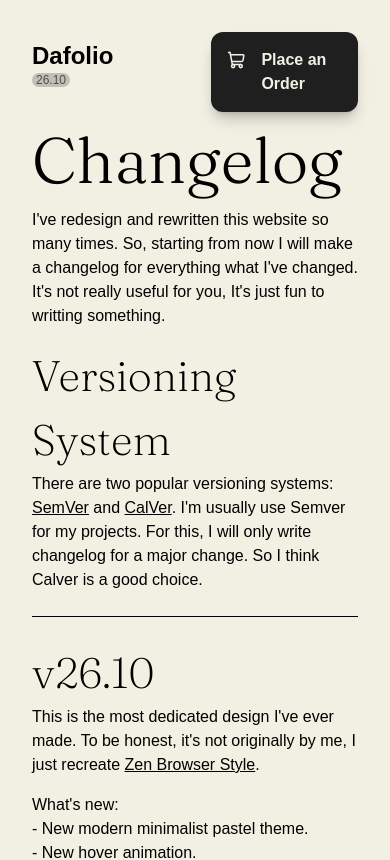
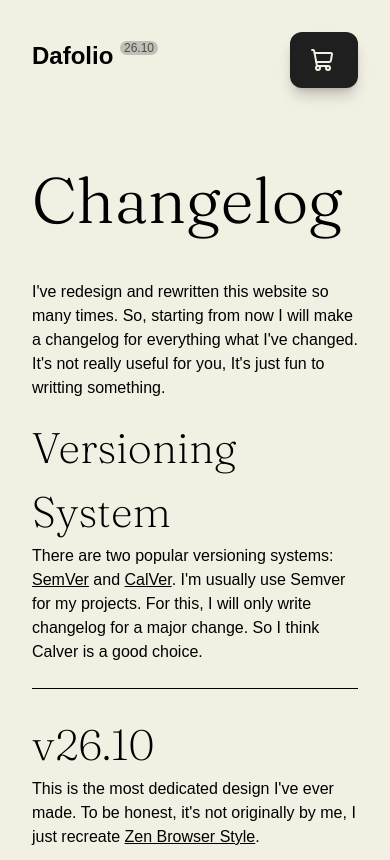
Before and after one commit to abcdavk/dafolio-26, a React (Vite) app: page /changelog in a window 390 px wide. Shown: the top 860 px of the page. Built offline with nearby package versions, Linux system fonts and the light colour scheme; a web font is replaced by a local one.

Commit message:
feat: enhance responsiveness

```diff
--- a/src/components/Navbar.tsx
+++ b/src/components/Navbar.tsx
@@ -17,16 +17,16 @@ export default function Navbar() {
       </div>
       {
         routeLocation.pathname !== "/pricing" ? (
-          <Link to="/pricing" className="flex bg-paper-reverse text-paper align-middle py-4 px-2 rounded-xl font-bold shadow-black/20 shadow-lg transition-transform duration-250 ease-in-out hover:scale-103 group">
+          <Link to="/pricing" className="flex bg-paper-reverse text-paper align-middle py-4 pl-3 sm:px-2 rounded-xl font-bold shadow-black/20 shadow-lg transition-transform duration-250 ease-in-out hover:scale-103 group">
             <ShoppingCart className="translate-x-2 group-hover:opacity-0 group-hover:scale-x-0 group-hover:-translate-x-2 mr-2 transition-all duration-500 ease-in-out" />
-            <span className="translate-x-4 group-hover:-translate-x-5 transition-all duration-500 ease-in-out">Place an Order</span>
-            <ArrowUpRight className="opacity-0 group-hover:opacity-100 group-hover:scale-x-100 translate-x-6 group-hover:-translate-x-2 transition-all duration-500 ease-in-out" />
+            <span className="hidden sm:block translate-x-4 group-hover:-translate-x-5 transition-all duration-500 ease-in-out">Place an Order</span>
+            <ArrowUpRight className="opacity-0 group-hover:opacity-100 group-hover:scale-x-100 translate-x-6 group-hover:-translate-x-5 sm:group-hover:-translate-x-2 transition-all duration-500 ease-in-out" />
           </Link>
         ) : (
-          <Link to="/" className="flex bg-paper-reverse text-paper align-middle py-4 px-2 rounded-xl font-bold shadow-black/20 shadow-lg transition-transform duration-250 ease-in-out hover:scale-103 group">
+          <Link to="/" className="flex bg-paper-reverse text-paper align-middle py-4 pl-3 sm:px-2 rounded-xl font-bold shadow-black/20 shadow-lg transition-transform duration-250 ease-in-out hover:scale-103 group">
             <Home className="translate-x-2 group-hover:opacity-0 group-hover:scale-x-0 group-hover:-translate-x-2 mr-2 transition-all duration-500 ease-in-out" />
-            <span className="translate-x-4 group-hover:-translate-x-5 transition-all duration-500 ease-in-out">Go Back</span>
-            <ArrowUpRight className="opacity-0 group-hover:opacity-100 group-hover:scale-x-100 translate-x-6 group-hover:-translate-x-2 transition-all duration-500 ease-in-out rotate-180" />
+            <span className="hidden sm:block translate-x-4 group-hover:-translate-x-5 transition-all duration-500 ease-in-out">Go Back</span>
+            <ArrowUpRight className="opacity-0 group-hover:opacity-100 group-hover:scale-x-100 translate-x-6 group-hover:-translate-x-6 sm:group-hover:-translate-x-2 transition-all duration-500 ease-in-out rotate-180" />
           </Link>
         )
       }
--- a/src/pages/changelog.tsx
+++ b/src/pages/changelog.tsx
@@ -1,9 +1,9 @@
 export default function ChangelogPage() {
   return (
     <>
-      <section>
+      <section className="mt-16">
         <div>
-          <h1>Changelog</h1>
+          <h1 className="mb-8">Changelog</h1>
           <p>I've redesign and rewritten this website so many times. So, starting from now I will make a changelog for everything what I've changed. It's not really useful for you, It's just fun to writting something.</p>
           <h2 className="mt-4">Versioning System</h2>
           <p>There are two popular versioning systems: <a href="https://semver.org/" className="underline">SemVer</a> and <a href="https://calver.org/" className="underline">CalVer</a>. I'm usually use Semver for my projects. For this, I will only write changelog for a major change. So I think Calver is a good choice.</p>
@@ -16,7 +16,7 @@ export default function ChangelogPage() {
           <ul >
             <li>- New modern minimalist pastel theme.</li>
             <li>- New hover animation.</li>
-            <li>- New auto dark and light mode.</li>
+            <li>- New auto dark and light mode.</li>group-hover:-translate-x-6 sm:group-hover:-translate-x-2
           </ul>
         </div>
       </section>
--- a/src/pages/home.tsx
+++ b/src/pages/home.tsx
@@ -6,7 +6,7 @@ export default function HomePage() {
   return (
     <>
       <section className="mt-16">
-        <h1 className="text-center leading-16" id="hero-section">
+        <h1 className="text-center" id="hero-section">
           A dedicated <span className="italic text-[#41681b] dark:text-[#bbeb8b]">programmer</span><br />at your <span className="underline">service</span>.
         </h1>
       </section>
```
